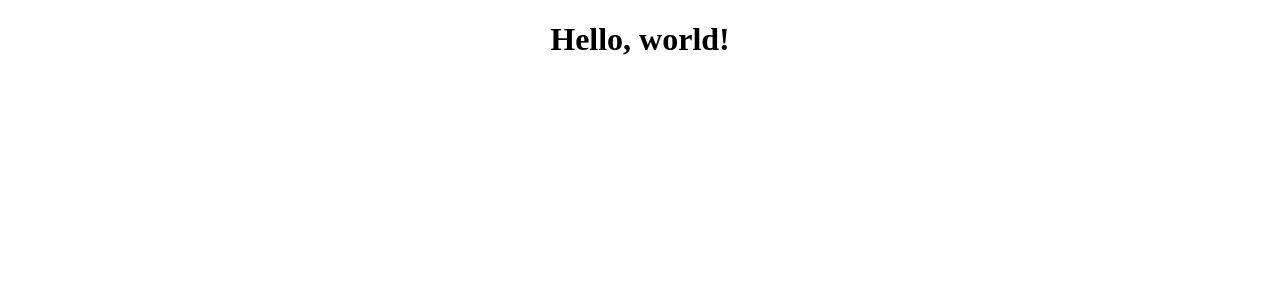
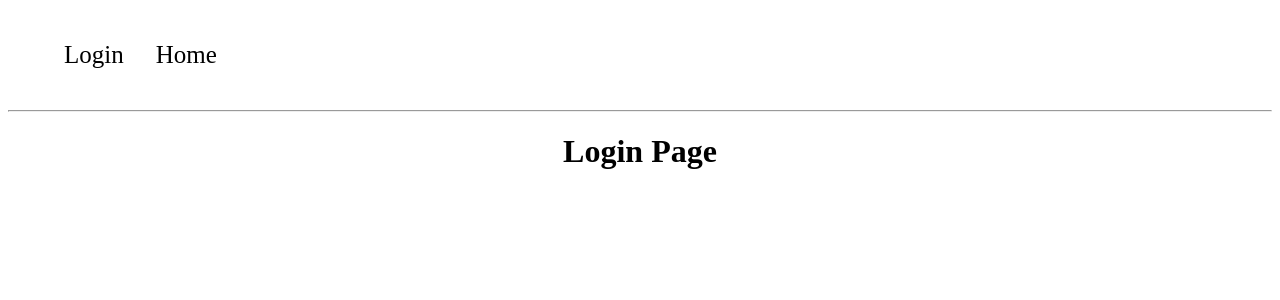
Before and after one commit to jmasone15/react-oauth2-boilerplate, a React (Create React App) app in the folder client/: page / in a window 1280 px wide. Shown: the top 300 px of the page. Built offline with nearby package versions, Linux system fonts and the light colour scheme; the HTML template or start-up script is replaced by a standard one.

Commit message:
Added basic react routing.

```diff
--- a/client/package.json
+++ b/client/package.json
@@ -6,8 +6,10 @@
     "@testing-library/jest-dom": "^5.16.1",
     "@testing-library/react": "^12.1.2",
     "@testing-library/user-event": "^13.5.0",
+    "axios": "^0.25.0",
     "react": "^17.0.2",
     "react-dom": "^17.0.2",
+    "react-router-dom": "^6.2.1",
     "react-scripts": "5.0.0",
     "web-vitals": "^2.1.4"
   },
--- a/client/src/App.css
+++ b/client/src/App.css
@@ -2,37 +2,24 @@
   text-align: center;
 }
 
-.App-logo {
-  height: 40vmin;
-  pointer-events: none;
+.nav-ul {
+  list-style-type: none;
+  overflow: hidden;
+  font-size: 25px;
 }
 
-@media (prefers-reduced-motion: no-preference) {
-  .App-logo {
-    animation: App-logo-spin infinite 20s linear;
-  }
+.nav-li {
+  float: left;
 }
 
-.App-header {
-  background-color: #282c34;
-  min-height: 100vh;
-  display: flex;
-  flex-direction: column;
-  align-items: center;
-  justify-content: center;
-  font-size: calc(10px + 2vmin);
-  color: white;
+.nav-link {
+  display: block;
+  color: black;
+  text-align: center;
+  padding: 16px;
+  text-decoration: none;
 }
 
-.App-link {
-  color: #61dafb;
+.nav-link:hover {
+  color: lightblue;
 }
-
-@keyframes App-logo-spin {
-  from {
-    transform: rotate(0deg);
-  }
-  to {
-    transform: rotate(360deg);
-  }
-}
--- a/client/src/App.js
+++ b/client/src/App.js
@@ -1,10 +1,11 @@
 import './App.css';
+import Router from "./Router";
 
 function App() {
   return (
-    <div className="App">
-      <h1>Hello, world!</h1>
-    </div>
+    <>
+      <Router />
+    </>
   );
 }
 
--- /dev/null
+++ b/client/src/Router.js
@@ -0,0 +1,25 @@
+import React from "react";
+import { BrowserRouter, Routes, Route, Link } from "react-router-dom";
+import Home from "./pages/Home";
+import Login from "./pages/Login";
+
+export default function Router() {
+  return (
+    <BrowserRouter>
+      <ul className="nav-ul">
+        <li className="nav-li">
+          <Link className="nav-link" to="/">Login</Link>
+        </li>
+        <li className="nav-li">
+          <Link className="nav-link" to="/home">Home</Link>
+        </li>
+      </ul>
+
+      <hr />
+      <Routes>
+        <Route exact path="/" element={<Login />} />
+        <Route path="/home" element={<Home />} />
+      </Routes>
+    </BrowserRouter>
+  );
+}
--- /dev/null
+++ b/client/src/pages/Home.js
@@ -0,0 +1,9 @@
+import React from 'react';
+
+export default function Home() {
+    return (
+        <div className="App">
+            <h1>Home Page</h1>
+        </div>
+      );
+}
--- /dev/null
+++ b/client/src/pages/Login.js
@@ -0,0 +1,9 @@
+import React from 'react';
+
+export default function Login() {
+  return (
+    <div className="App">
+        <h1>Login Page</h1>
+    </div>
+  );
+}
```
Also changed, not shown: 1 other file (tests, documents, lock files or other folders).
